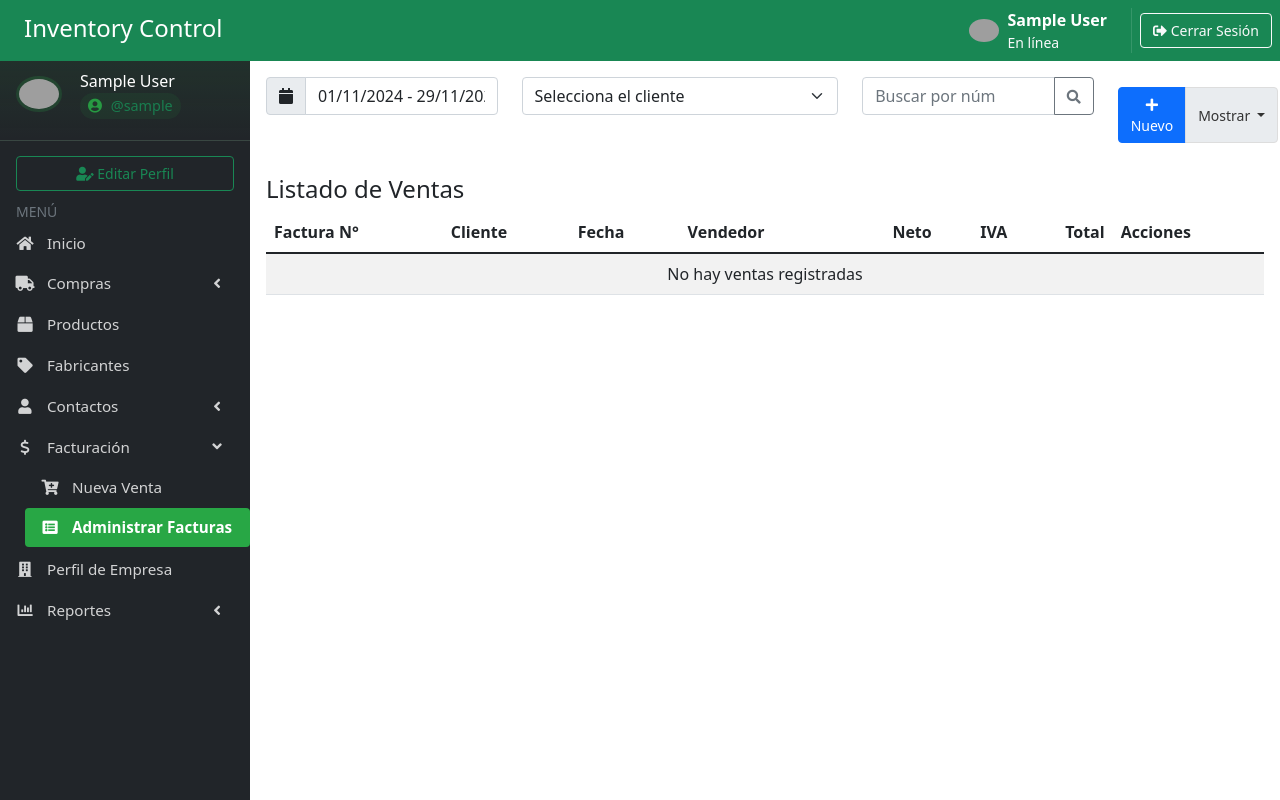
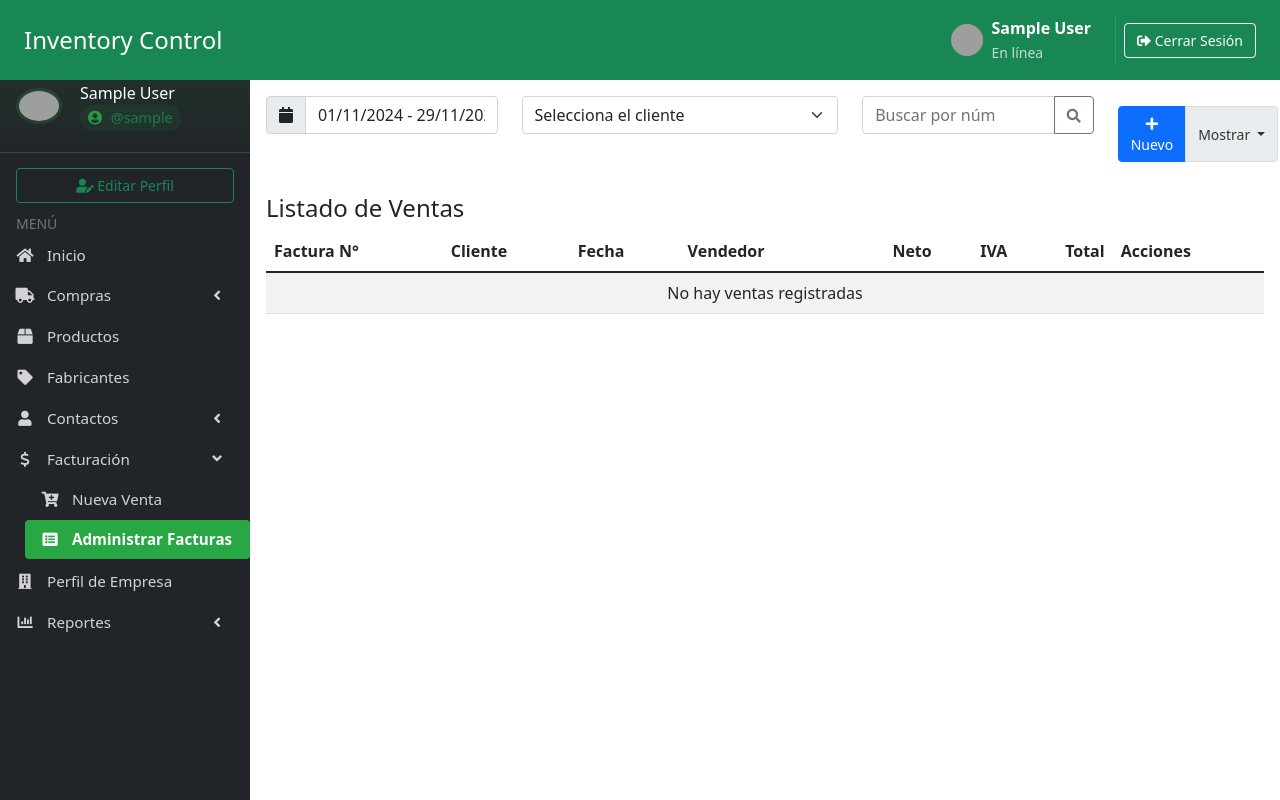
Before and after one commit to EloyKarinR/Sistema_Inventario, a Django app: page /admin_facturas/ in a window 1280 px wide. Run offline with Django 5.2, Linux system fonts and the light colour scheme; the visitor is signed in with stand-in values (Sample User, id 1); data comes from the database, SQL or seed files in the repository; data that the repository does not hold is empty; parts of the project's set-up code (start-up, migrations or seed data) failed here and were passed over; some libraries are stand-ins or nearby versions; grey boxes are pictures that could not be loaded.

Commit message:
Fix: Arreglar diseño de la barra verde superior y alineación del header

```diff
--- a/Inventario/templates/Inventario/base.html
+++ b/Inventario/templates/Inventario/base.html
@@ -16,10 +16,10 @@
         /* Estilos para el menú lateral */
         .main-sidebar {
             position: fixed;
-            top: 48px;
+            top: 60px;
             left: 0;
             width: 250px;
-            height: calc(100vh - 48px);
+            height: calc(100vh - 60px);
             z-index: 1000;
             display: flex;
             flex-direction: column;
@@ -161,18 +161,18 @@
 
     <div class="container-fluid p-0">
         <!-- Barra superior verde -->
-        <div class="bg-success text-white p-2 d-flex justify-content-between align-items-center" style="position: relative; z-index: 1001;">
-            <h4 class="mb-1 ms-3">Inventory Control</h4>
+        <div class="bg-success text-white py-3 px-4 d-flex justify-content-between align-items-center" style="position: relative; z-index: 1001; min-height: 60px;">
+            <h4 class="mb-0">Inventory Control</h4>
             <div class="d-flex align-items-center">
                 {% if user.is_authenticated %}
                     {% if user_profile.image and user_profile.image.url %}
-                        <img src="{{ user_profile.image.url }}" class="rounded-circle me-2" width="30" alt="Profile Picture">
+                        <img src="{{ user_profile.image.url }}" class="rounded-circle me-2" width="32" height="32" alt="Profile Picture" style="object-fit: cover;">
                     {% else %}
-                        <img src="{% static 'img/default-avatar.png' %}" class="rounded-circle me-2" width="30" alt="Default Avatar">
+                        <img src="{% static 'img/default-avatar.png' %}" class="rounded-circle me-2" width="32" height="32" alt="Default Avatar" style="object-fit: cover;">
                     {% endif %}
                     <div class="me-3">
-                        <strong>{{ user.get_full_name }}</strong>
-                        <div class="small text-light">{% if is_online %}En línea{% else %}Desconectado{% endif %}</div>
+                        <strong class="d-block">{{ user.get_full_name }}</strong>
+                        <small class="text-light opacity-75">{% if is_online %}En línea{% else %}Desconectado{% endif %}</small>
                     </div>
                     <div class="vr mx-2 text-white-50"></div>
                     <a href="/logout/" class="btn btn-outline-light btn-sm">
@@ -291,7 +291,7 @@
                 </section>
             </aside>
             <!-- Contenido principal -->
-            <main class="flex-grow-1 p-3">
+            <main class="flex-grow-1 p-3" style="margin-left: 250px; margin-top: 0;">
                 {% if messages %}
                 <div class="messages">
                     {% for message in messages %}
```
